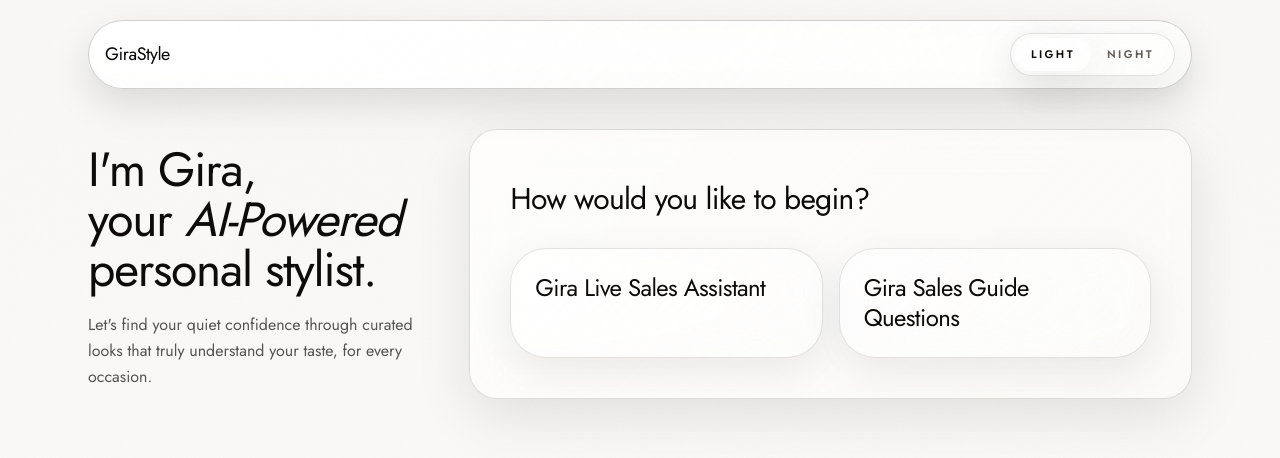
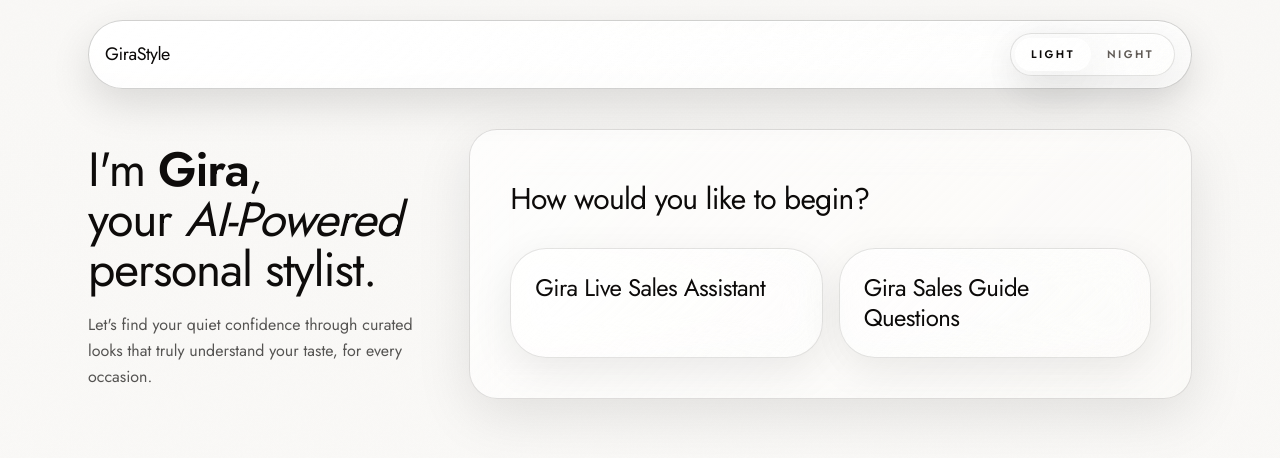
Before and after one commit to ZacharyZhang-NY/gira-style, a Next.js app: page /start in a window 1280 px wide. Shown: the top 458 px of the page. Built offline with nearby package versions, Linux system fonts and the light colour scheme; a web font is replaced by a local one.

Commit message:
Bold Gira in cold-start headline

```diff
--- a/src/features/cold-start/cold-start.tsx
+++ b/src/features/cold-start/cold-start.tsx
@@ -305,7 +305,7 @@ export function ColdStart() {
             <div className="lg:sticky lg:top-28">
               <div className="sr-only">Quick setup</div>
               <h1 className="mt-4 font-display text-3xl leading-[1.1] tracking-tight text-text sm:text-5xl sm:leading-[1.05]">
-                I&apos;m Gira,
+                I&apos;m <span className="font-semibold">Gira</span>,
                 <br />
                 your <span className="italic">AI-Powered</span> personal stylist.
               </h1>
```
